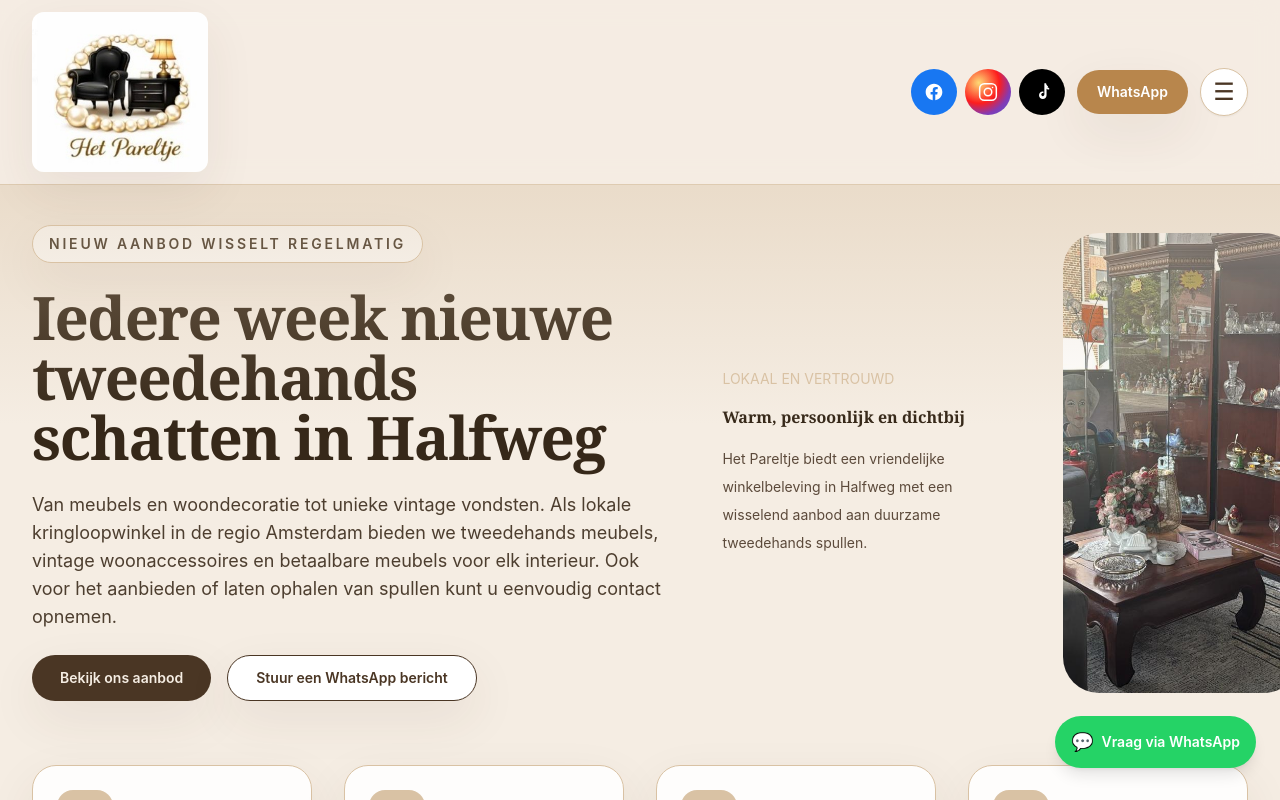
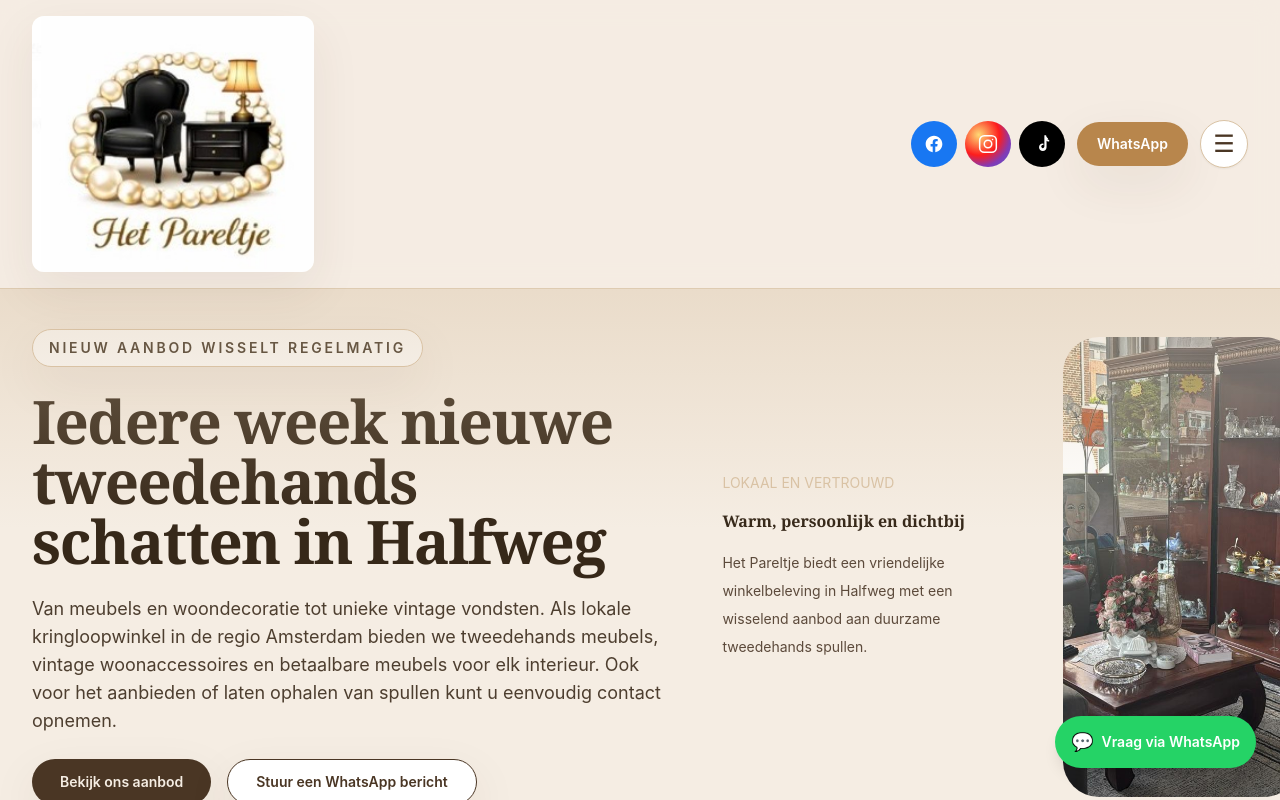
Before and after one commit to Raihana2000/kringloop-het-pareltje, a React (Vite) app: page / in a window 1280 px wide. Shown: the top 800 px of the page. Built offline with nearby package versions, Linux system fonts and the light colour scheme.

Commit message:
Make header logo more prominent

```diff
--- a/src/App.jsx
+++ b/src/App.jsx
@@ -100,7 +100,7 @@ function App() {
   return (
     <div className="text-brown bg-cream">
      <header className="sticky top-0 z-50 border-b border-b-sand/80 bg-cream/95 backdrop-blur-md">
-  <div className="mx-auto flex max-w-7xl items-center justify-between gap-4 px-4 py-3 sm:px-6 lg:px-8">
+  <div className="mx-auto flex max-w-7xl items-center justify-between gap-4 px-4 py-4 sm:px-6 lg:px-8">
 
     {/* Alleen logo, geen tekst ernaast */}
     <a
@@ -111,7 +111,7 @@ function App() {
       <img
         src={`${import.meta.env.BASE_URL}images/logo-pareltje.jpeg`}
         alt="Kringloop Het Pareltje logo"
-        className="h-28 w-auto rounded-xl object-contain shadow-soft sm:h-32 md:h-36 lg:h-40"
+        className="h-40 w-auto rounded-xl object-cover shadow-soft sm:h-44 md:h-52 lg:h-60 xl:h-64"
       />
     </a>
 
```
